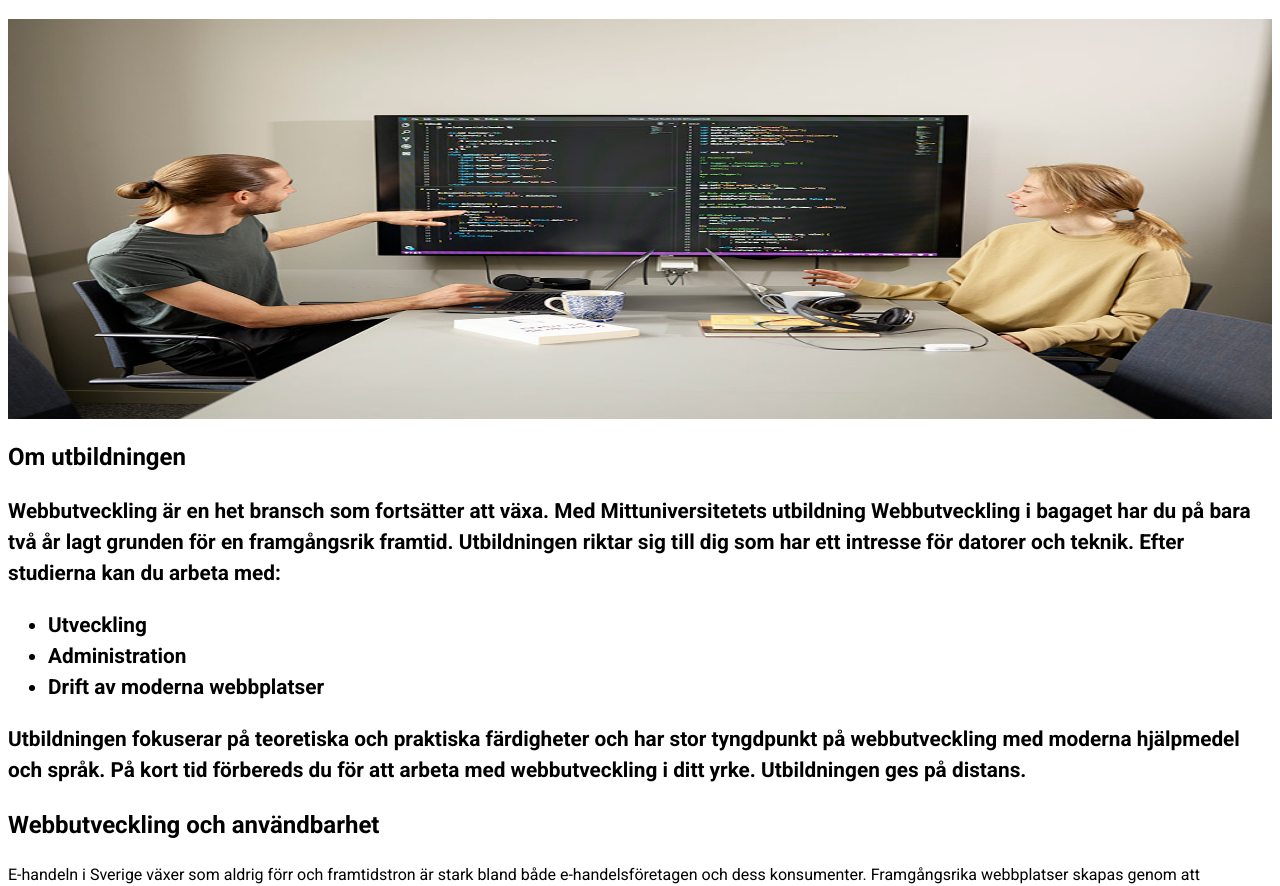
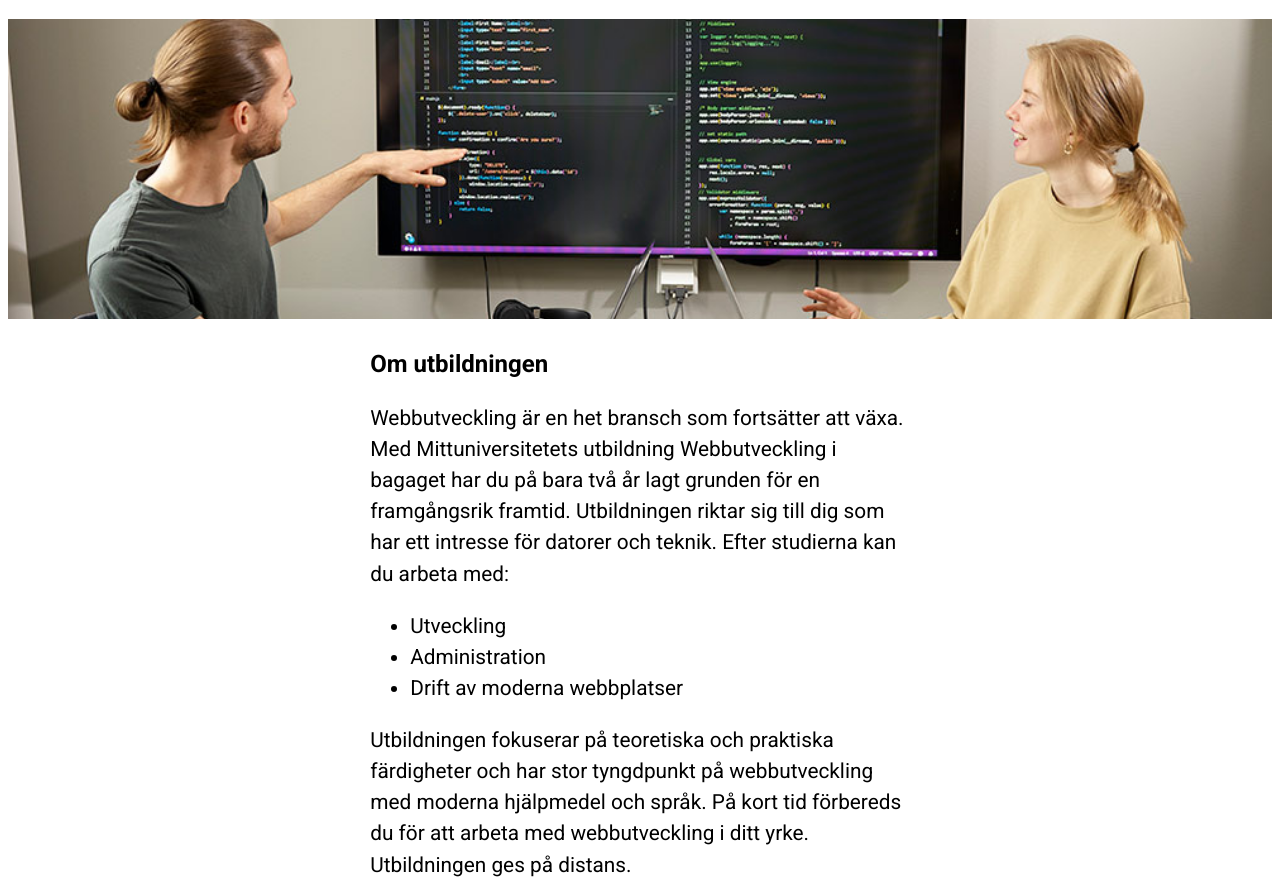
Before and after one commit to aliatwood/Laboration2-Webbanvandbarhet, a plain HTML site: page index.html in a window 1280 px wide. Shown: the part 72-958 px from the top of the page. Drawn offline with Linux system fonts and the light colour scheme.

Commit message:
Update style.css

```diff
--- a/style.css
+++ b/style.css
@@ -1,13 +1,17 @@
 header h1{
     text-align: center;
 }
+main{
+    max-width: 60ch;
+    margin: 0 auto;
+}
 .headerbild{
-    display: block;
+    object-fit: cover;
     width: 100%;
-    height: 400px;
+    height: 300px;
 }
 .vanligbild{
-    width: 30%;
+    width: 50%;
 }
 blockquote{
     font-style: italic;
@@ -16,7 +20,7 @@ blockquote{
     border-left: 4px solid #ccc;
 }
 .inledning{
-    font-weight: bold;
+    font-weight: normal;
     font-size: 1.3rem;
     margin-bottom: 1.3rem;
 }
```
